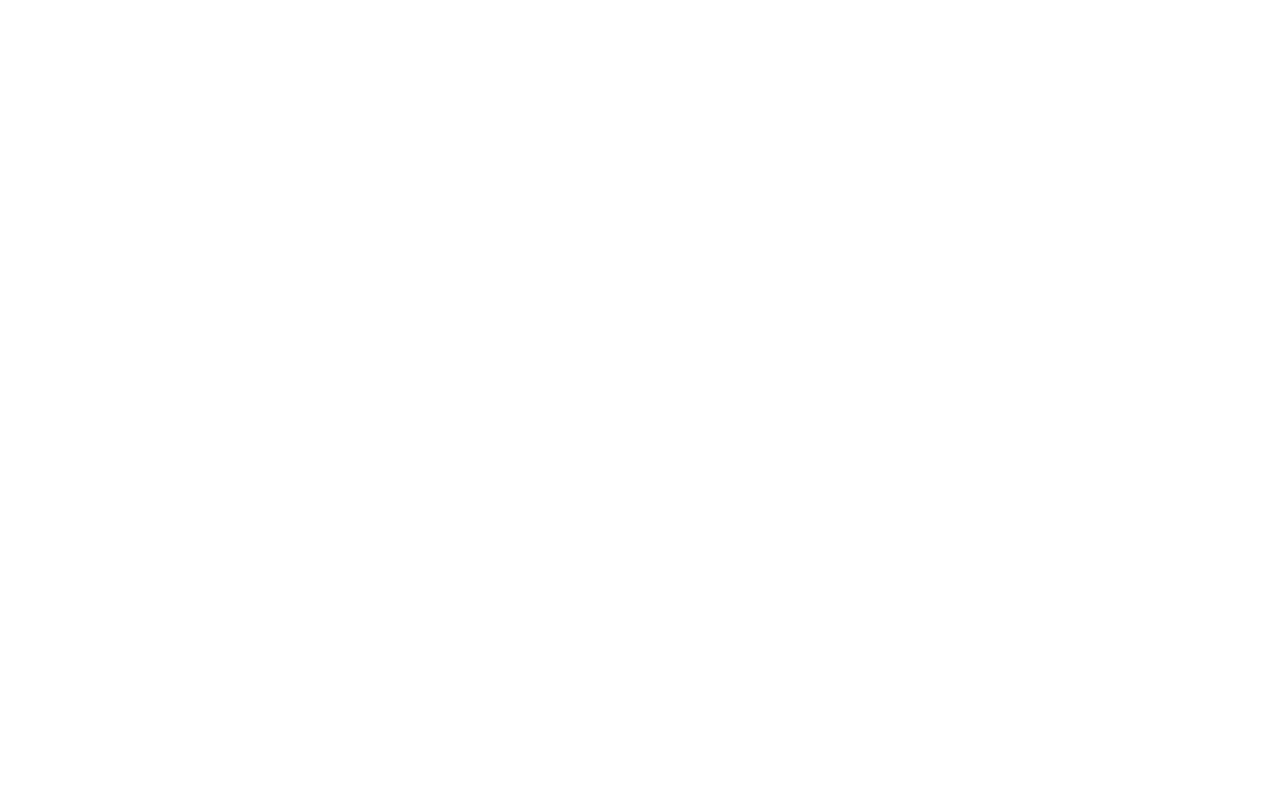
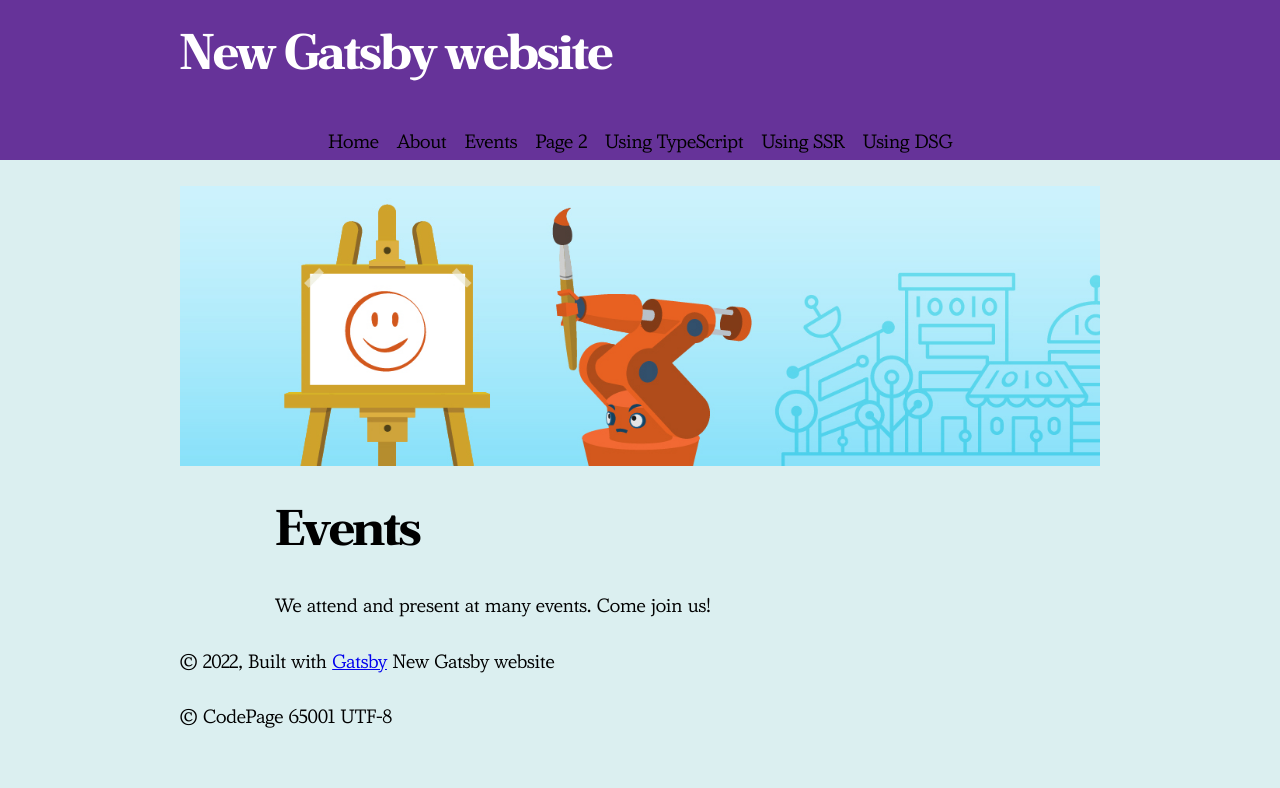
Before and after one commit to rodiojp/Learning-Gatsby, a Gatsby site in the folder gatsby-starter-default/: page /events in a window 1280 px wide. Before the commit this address had no page. Built offline with nearby package versions, Linux system fonts and the light colour scheme; Gatsby itself is replaced by a stand-in of ours.

Commit message:
Custom image features (with full width)

```diff
--- /dev/null
+++ b/gatsby-starter-default/src/components/footer.js
@@ -0,0 +1,16 @@
+import React from "react";
+
+//import * as styles from "./footer.module.css";
+
+const Footer = ({ siteTitle }) => {
+    return (
+        <>
+            <footer >
+                <p>© {new Date().getFullYear()}, Built with <a href="https://www.gatsbyjs.com">Gatsby</a> {siteTitle}</p>
+                <p>© CodePage 65001 UTF-8</p>
+            </footer>
+        </>
+    )
+};
+
+export default Footer;
--- /dev/null
+++ b/gatsby-starter-default/src/components/footer.module.css
@@ -0,0 +1,10 @@
+
+.colophon {
+    margin: 0;
+    padding: 4rem;
+    display: flex;
+    justify-content: center;
+    align-items: center;
+    background-color: white;
+    clear: both;
+}
--- a/gatsby-starter-default/src/components/layout.js
+++ b/gatsby-starter-default/src/components/layout.js
@@ -10,6 +10,7 @@
 import { useStaticQuery, graphql } from "gatsby"
 
 import Header from "./header"
+import Footer from "./footer"
 
 
 //import "./layout.css"
@@ -44,16 +45,10 @@
                 }}
             >
 
-        <main>{children}</main>
-        <footer
-          style={{
-            marginTop: `2rem`,
-          }}
-        >
-          © {new Date().getFullYear()}, Built with
-          {` `}
-          <a href="https://www.gatsbyjs.com">Gatsby</a>
-        </footer>
+                <main id="primary" className={styles.site_main}>
+                    {children}
+                </main>
+                <Footer siteTitle={data.site.siteMetadata?.title || `Title`} />
             </div>
         </>
     )
--- a/gatsby-starter-default/src/components/mainnav.js
+++ b/gatsby-starter-default/src/components/mainnav.js
@@ -7,6 +7,7 @@
         <ul>
             <li><Link to="/">Home</Link></li>
             <li><Link to="/about/">About</Link></li>
+            <li><Link to="/events/">Events</Link></li>
             <li><Link to="/page-2/">Page 2</Link></li>
             <li><Link to="/using-typescript/">Using TypeScript</Link></li>
             <li><Link to="/using-ssr">Using SSR</Link></li>
--- /dev/null
+++ b/gatsby-starter-default/src/pages/events.js
@@ -0,0 +1,37 @@
+import * as React from "react"
+import { StaticImage } from "gatsby-plugin-image"
+
+import Layout from "../components/Layout"
+import Seo from "../components/Seo"
+
+import * as styles from "./events.module.css"
+
+const EventsPage = () => {
+    return (
+        <Layout>
+            <Seo
+                title="Events"
+                description="Come join us at an event in the future!"
+                image="/logo.png"
+                pathname="/"
+            // Boolean indicating whether this is an article:
+            // article
+            />
+            <StaticImage
+                src="../../content/images/getting-creative-with-3-d-printers-1184x360.jpg"
+                quality={95}
+                formats={["auto", "webp", "avif"]}
+                alt="Bubles the robot"
+                style={{ marginBottom: `1.45rem` }}
+                layout="fullWidth"
+            />
+
+            <section className={styles.wrapper}>
+                <h1 className={styles.heading}>Events</h1>
+                <p>We attend and present at many events. Come join us!</p>
+            </section>
+        </Layout>
+    )
+}
+
+export default EventsPage
--- /dev/null
+++ b/gatsby-starter-default/src/pages/events.module.css
@@ -0,0 +1,9 @@
+.wrapper {
+    margin: 0 auto;
+    max-width: var(--content-w-narrow);
+}
+
+.heading {
+    margin: 2rem 0;
+    font-size: 2.6rem;
+}
```
Also changed, not shown: README.md, gatsby-starter-default/content/images/getting-creative-with-3-d-printers-1184x360.jpg (added). Lines whose indentation alone changed are shown as unchanged.
